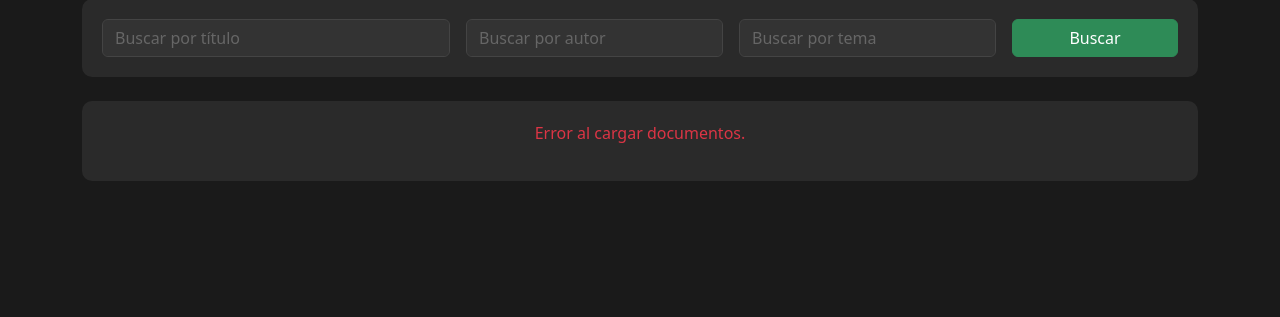
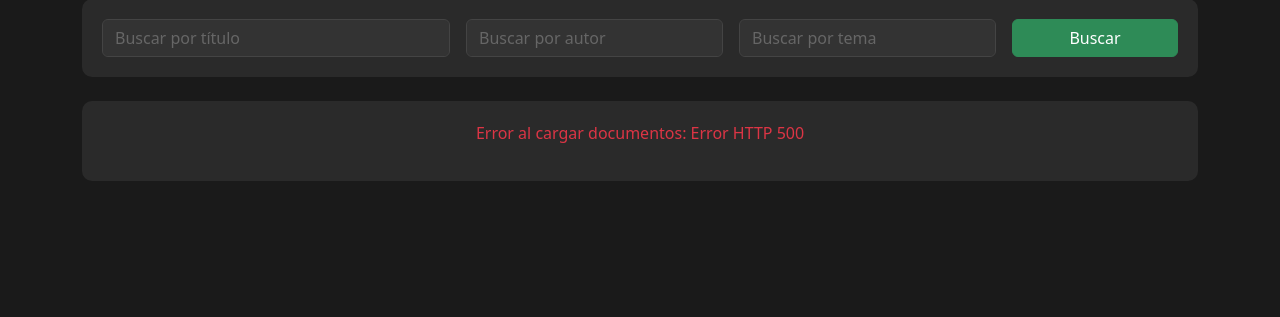
Before and after one commit to JoseLVillaronga/teccam_pdf, a Flask app: page /leer in a window 1280 px wide. Shown: the part 121-438 px from the top of the page. Run offline with Flask 3, Linux system fonts and the light colour scheme; a database or web service that is not in the repository returns one stand-in record (values such as "Sample title"); data that the repository does not hold is empty; some libraries are stand-ins or nearby versions.

Commit message:
fix: errores HTTP en lector, bloqueo de documentos vacíos y endurecimiento de API RAG
- leer.html: validar response.ok en /api/buscar, /api/documento/<id> y paginas;
  mostrar el error real de la API en vez de paneles en blanco o errores ocultos,
  y revertir al numero de pagina previo si la carga de una pagina falla.
- app.py / extractores: no insertar documentos con extraccion vacia (422 con
  causa); los extractores PDF/HTML propagan ahora el motivo en 'error' y
  extraer_texto_pdf_directo relanza en vez de devolver texto vacio en silencio.
- rag_api.py: CORS corregido (allow_credentials=False con orígenes "*") y aviso
  de seguridad en el arranque cuando RAG_API_KEY no esta definida y el servicio
  escucha fuera de loopback.
- README.md: nota recomendando RAG_API_KEY cuando el puerto 5022 es accesible
  desde la red.

```diff
--- a/app.py
+++ b/app.py
@@ -740,6 +740,28 @@ def procesar():
                 'message': 'Debe proporcionar una URL o subir un archivo PDF'
             }), 400
 
+        # Validar que la extracción produjo texto (los extractores devuelven texto
+        # vacío ante fallos; evita guardar documentos vacíos como si fueran exitosos)
+        texto_extraido = (resultado.get('texto') or '').strip()
+        if not texto_extraido:
+            # Eliminar la carpeta de imágenes creada (evita archivos huérfanos en disco)
+            if os.path.exists(doc_dir):
+                try:
+                    shutil.rmtree(doc_dir)
+                except Exception:
+                    pass
+            motivo = (resultado.get('error') or '').strip()
+            if motivo:
+                mensaje_error = f"No se pudo extraer texto del documento: {motivo}"
+            else:
+                mensaje_error = (
+                    "No se obtuvo texto del documento. Verifique que la URL o el archivo "
+                    "sea válido y accesible, que el PDF no esté dañado o sea solo imágenes "
+                    "sin OCR (pruebe con el motor Docling) y que el servidor Docling esté "
+                    "activo si corresponde."
+                )
+            return jsonify({'status': 'error', 'message': mensaje_error}), 422
+
         # Si el directorio de imágenes se creó pero quedó vacío, lo limpiamos
         if os.path.exists(doc_dir) and not os.listdir(doc_dir):
             try:
@@ -754,7 +776,7 @@ def procesar():
             'titulo': titulo,
             'autor': autor,
             'tema': tema,
-            'texto': resultado['texto'],
+            'texto': texto_extraido,
             'fecha_creacion': datetime.now(timezone.utc)
         }
 
--- a/extractor_html.py
+++ b/extractor_html.py
@@ -103,7 +103,7 @@ def extraer_texto_html_markdown(url, doc_id=None, imagenes_dir=None, url_base_im
 
     except Exception as e:
         print(f"Error al procesar la página HTML: {e}")
-        return {"url": url, "texto": ""}
+        return {"url": url, "texto": "", "error": str(e)}
 
 if __name__ == "__main__":
     # Modo interactivo: se pide al usuario la URL de la página HTML a descargar
--- a/templates/leer.html
+++ b/templates/leer.html
@@ -673,7 +673,11 @@
             document.getElementById('searchPagination').innerHTML = '';
 
             fetch(`/api/buscar?${params.toString()}`)
-                .then(response => response.json())
+                .then(async (response) => {
+                    const data = await response.json().catch(() => ({}));
+                    if (!response.ok) throw new Error(data.error || `Error HTTP ${response.status}`);
+                    return data;
+                })
                 .then(data => {
                     const documentos = data.documentos || [];
                     const total = data.total || 0;
@@ -773,7 +777,12 @@
                 .catch(error => {
                     console.error('Error:', error);
                     document.getElementById('searchLoading').classList.remove('show');
-                    document.getElementById('searchResults').innerHTML = '<p class="text-center text-danger">Error al cargar documentos.</p>';
+                    const searchResults = document.getElementById('searchResults');
+                    searchResults.innerHTML = '';
+                    const errP = document.createElement('p');
+                    errP.className = 'text-center text-danger';
+                    errP.textContent = 'Error al cargar documentos: ' + (error && error.message ? error.message : 'Error desconocido');
+                    searchResults.appendChild(errP);
                 });
         }
 
@@ -851,7 +860,8 @@
                 document.getElementById('markdownContent').innerHTML = '';
 
                 const response = await fetch(`/api/documento/${id}?usuario=${usuario}`);
-                const data = await response.json();
+                const data = await response.json().catch(() => ({}));
+                if (!response.ok) throw new Error(data.error || `Error HTTP ${response.status} al cargar el documento`);
                 documentoActualData = data;
 
                 document.getElementById('documentList').style.display = 'none';
@@ -902,7 +912,10 @@
             } catch (error) {
                 console.error('Error:', error);
                 document.getElementById('pageLoading').classList.remove('show');
-                document.getElementById('markdownContent').innerHTML = '<p class="text-center text-danger">Error al cargar el documento.</p>';
+                // Mostrar el error de forma visible y volver a la lista de documentos
+                document.getElementById('documentContent').style.display = 'none';
+                document.getElementById('documentList').style.display = 'block';
+                mostrarToast('Error al cargar el documento: ' + (error && error.message ? error.message : 'Error desconocido'));
             }
         }
 
@@ -912,6 +925,7 @@
             if (numeroPagina === paginaActual) return;
 
             cargandoPagina = true;
+            const paginaPrevia = paginaActual;
             paginaActual = numeroPagina;
 
             try {
@@ -920,7 +934,8 @@
                 document.getElementById('markdownContent').style.opacity = '0.3';
 
                 const response = await fetch(`/api/documento/${documentoActualId}/pagina/${numeroPagina}?usuario=${usuario}`);
-                const data = await response.json();
+                const data = await response.json().catch(() => ({}));
+                if (!response.ok) throw new Error(data.error || `Error HTTP ${response.status} al cargar la página`);
 
                 document.getElementById('markdownContent').innerHTML = DOMPurify.sanitize(data.contenido_html);
                 totalPaginasDoc = data.total_paginas;
@@ -940,7 +955,11 @@
 
             } catch (error) {
                 console.error('Error al cargar página:', error);
-                mostrarToast('Error al cargar la página');
+                // Si la carga falló, volver al número de página previo
+                paginaActual = paginaPrevia;
+                document.getElementById('pageInput').value = paginaPrevia;
+                actualizarBotonesNavegacion();
+                mostrarToast('Error al cargar la página: ' + (error && error.message ? error.message : 'Error desconocido'));
             } finally {
                 document.getElementById('pageLoading').classList.remove('show');
                 document.getElementById('markdownContent').style.opacity = '1';
```
Also changed, not shown: extractor_pdf.py (+5 -3 lines), rag_api.py (+12 -2 lines), README.md.
